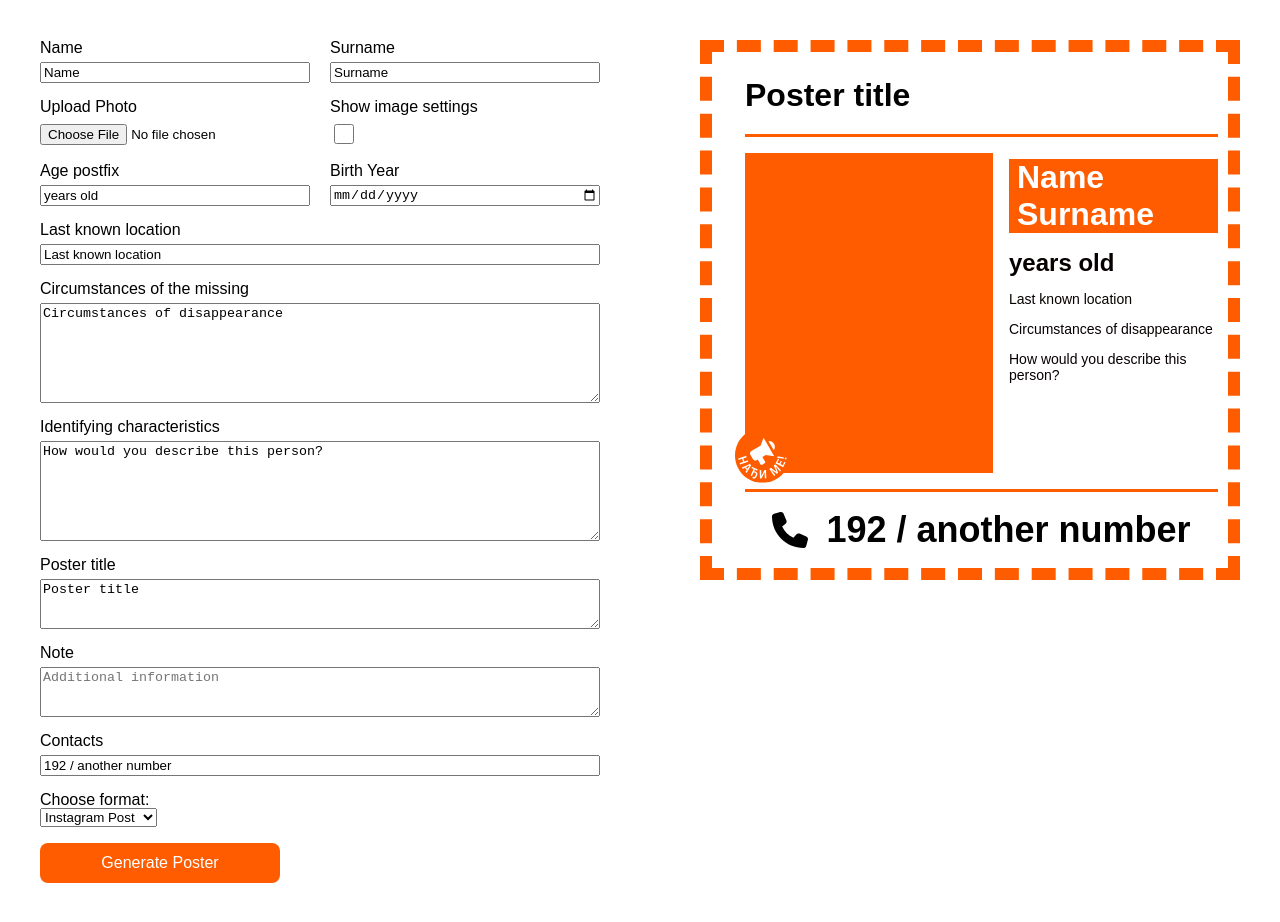
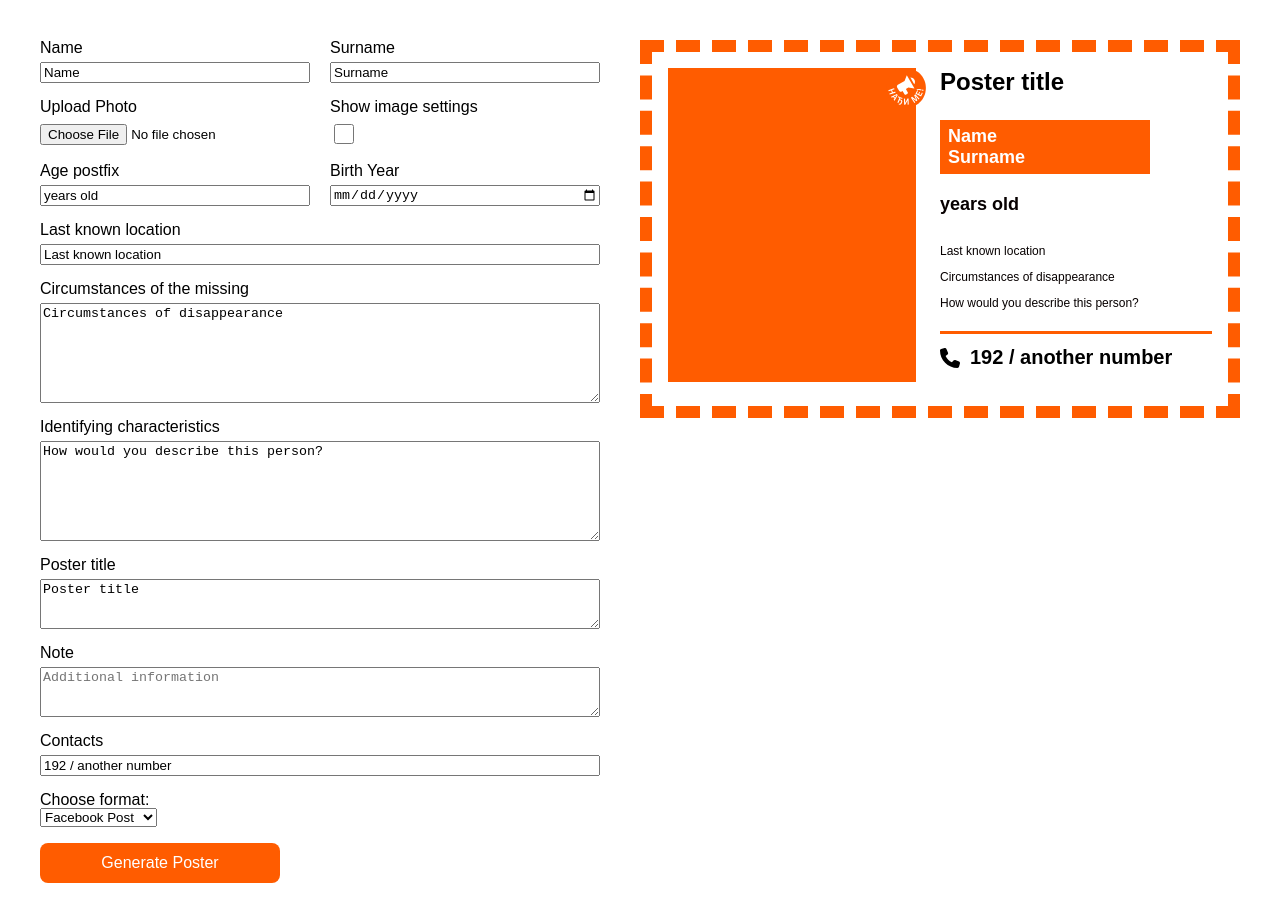
Before and after one commit to dontshoot11/people-search-posters, a SvelteKit app: page / in a window 1280 px wide. Built offline with nearby package versions, Linux system fonts and the light colour scheme.

Commit message:
add one more format

```diff
--- a/src/pageComponents/posterGenerator/components/Poster/Poster.svelte
+++ b/src/pageComponents/posterGenerator/components/Poster/Poster.svelte
@@ -63,6 +63,16 @@
       style="background-image: url({file}); background-position: {photoPositionX}% {photoPositionY}%; background-size: {photoScale}%; "
     ></div>
     <div class={`${styles.infoBlockTextContent} ${styles[format]}`}>
+      {#if format === "fbpost"}
+        <div class={`${styles.titleWrap} ${styles[format]}`}>
+          <div
+            class={`${styles.title} ${styles[format]}`}
+            data-block="text-block"
+          >
+            {title}
+          </div>
+        </div>
+      {/if}
       <div
         class={`${styles.nameBlock} ${styles[format]}`}
         data-container="text-container"
@@ -76,7 +86,10 @@
           data-block="text-block">{surname}</span
         >
       </div>
-      <div class={styles.ageBlock} data-container="text-container">
+      <div
+        class={`${styles.ageBlock} ${styles[format]}`}
+        data-container="text-container"
+      >
         <div class={styles.ageWrap}>
           {#if age}
             <span
@@ -89,7 +102,10 @@
             data-block="text-block">{agePostfix}</span
           >
         </div>
-        <span class={styles.birthdate} data-block="text-block">
+        <span
+          class={`${styles.birthdate} ${styles[format]}`}
+          data-block="text-block"
+        >
           {#if birthdate}
             ({birthdate})
           {/if}
@@ -109,14 +125,32 @@
         <div class={`${styles.circumstancesBlockEl} ${styles[format]}`}>
           {identifyingFeatures}
         </div>
+        {#if note.length > 0 && format === "fbpost"}
+          <div
+            class={`${styles.note} ${styles[format]}`}
+            data-block="text-block"
+          >
+            {note}
+          </div>
+        {/if}
       </div>
       {#if note.length > 0 && format === "igpost"}
         <div class={`${styles.note} ${styles[format]}`} data-block="text-block">
           {note}
         </div>
       {/if}
+
+      {#if format === "fbpost"}
+        <div
+          class={`${styles.contacts} ${styles[format]}`}
+          data-block="text-block"
+        >
+          {contacts}
+        </div>
+      {/if}
     </div>
   </div>
+  {#if format === "igstory" || format === "igpost"}
     <div class={styles.contactsBlock}>
       {#if format === "igstory"}
         <div class={`${styles.titleWrap} ${styles[format]}`}>
@@ -133,8 +167,14 @@
           {note}
         </div>
       {/if}
-    <div class={`${styles.contacts} ${styles[format]}`} data-block="text-block">
+      {#if format === "igstory" || format === "igpost"}
+        <div
+          class={`${styles.contacts} ${styles[format]}`}
+          data-block="text-block"
+        >
           {contacts}
         </div>
+      {/if}
     </div>
+  {/if}
 </div>
--- a/src/pageComponents/posterGenerator/components/Poster/style.module.css
+++ b/src/pageComponents/posterGenerator/components/Poster/style.module.css
@@ -2,18 +2,23 @@
   flex-shrink: 0;
   border: 12rem dashed var(--accent-color);
   padding: 33rem;
-  display: flex;
-  flex-direction: column;
-  justify-content: space-between;
+  display: grid;
+
   &.igstory {
     width: 540rem;
     height: 960rem;
     padding: 33rem;
+    grid-template-rows: 1fr 1fr;
   }
   &.igpost {
     width: 540rem;
     height: 540rem;
     padding: 10rem 10rem 10rem 33rem;
+  }
+  &.fbpost {
+    width: 600rem;
+    height: 378rem;
+    padding: 16rem;
   }
 }
 
@@ -54,21 +59,34 @@
       }
     }
   }
+  &.fbpost {
+    width: 248rem;
+    height: 314rem;
+    &.imageLabel {
+      &:before {
+        height: 40rem;
+        width: 40rem;
+        top: 0rem;
+        right: -10rem;
+      }
+    }
+  }
 }
 
 .infoBlock {
   display: grid;
   grid-template-columns: 1fr 1fr;
-  border-bottom: 3rem solid var(--accent-color);
-  padding-bottom: 33rem;
+  height: 100%;
   &.igstory {
     gap: 12rem;
     padding-bottom: 33rem;
+    border-bottom: 3rem solid var(--accent-color);
   }
   &.igpost {
     padding-top: 1em;
     gap: 16rem;
     padding-bottom: 1em;
+    border-bottom: 3rem solid var(--accent-color);
   }
 }
 
@@ -78,6 +96,10 @@
   &.igpost {
     padding-top: 6rem;
   }
+  &.fbpost {
+    display: grid;
+    align-items: start;
+  }
 }
 
 .nameBlock {
@@ -85,7 +107,6 @@
   color: var(--bg-color);
   line-height: normal;
   font-weight: 900;
-  padding: 4rem 14rem;
   display: flex;
   flex-direction: column;
   &.igstory {
@@ -95,6 +116,12 @@
   &.igpost {
     font-size: 32rem;
     padding: 0 8rem;
+  }
+  &.fbpost {
+    margin-top: 0.4em;
+    font-size: 18rem;
+    padding: 6rem 8rem;
+    max-width: 210rem;
   }
 }
 
@@ -110,34 +137,54 @@
 
 .ageBlock {
   color: var(--font-secondary);
-  margin-top: 1em;
   display: flex;
   align-items: center;
   gap: 0.5em;
+  &.igstory {
+    margin-top: 1em;
+  }
+  &.igpost {
+    margin-top: 1em;
+  }
+  &.fbpost {
+    margin-top: 0.2em;
+  }
 }
 
 .age {
   font-weight: 900;
-  font-size: 24rem;
   line-height: normal;
   &.igstory {
+    font-size: 24rem;
     max-height: 32rem;
   }
   &.igpost {
+    font-size: 24rem;
+    max-height: 32rem;
+  }
+  &.fbpost {
+    font-size: 18rem;
     max-height: 32rem;
   }
 }
 
 .birthdate {
-  font-size: 16rem;
   line-height: normal;
   height: 1em;
   min-width: 3em;
+  &.igstory {
+    font-size: 16rem;
+  }
+  &.igpost {
+    font-size: 16rem;
+  }
+  &.fbpost {
+    font-size: 10rem;
+  }
 }
 
 .circumstancesBlock {
   color: var(--font-secondary);
-  font-size: 16rem;
   line-height: normal;
   display: inline-block;
   &.igstory {
@@ -147,6 +194,12 @@
   &.igpost {
     font-size: 14rem;
     max-height: 170rem;
+  }
+
+  &.fbpost {
+    font-size: 12rem;
+    max-height: 120rem;
+    max-width: 210rem;
   }
 }
 
@@ -163,16 +216,22 @@
 }
 
 .titleWrap {
-  flex: 1;
   display: flex;
   flex-direction: column;
-  border-bottom: 3rem solid var(--accent-color);
+
   &.igstory {
+    height: 100%;
     align-items: center;
     justify-content: center;
+    border-bottom: 3rem solid var(--accent-color);
   }
   &.igpost {
     padding-bottom: 6rem;
+    align-items: start;
+    justify-content: center;
+    border-bottom: 3rem solid var(--accent-color);
+  }
+  &.fbpost {
     align-items: start;
     justify-content: center;
   }
@@ -198,6 +257,12 @@
     text-align: start;
     justify-content: start;
   }
+  &.fbpost {
+    font-size: 24rem;
+    max-height: 50rem;
+    text-align: start;
+    justify-content: start;
+  }
 }
 
 .note {
@@ -215,6 +280,11 @@
     text-align: start;
     justify-content: start;
   }
+  &.fbpost {
+    padding: 1em 0 0 0;
+    text-align: start;
+    justify-content: start;
+  }
 }
 
 .contacts {
@@ -222,8 +292,7 @@
   line-height: normal;
   white-space: nowrap;
   display: flex;
-  align-items: center;
-  justify-content: center;
+
   gap: 0.5em;
   &:before {
     content: "";
@@ -237,10 +306,23 @@
     margin: 0.79em 0;
     font-size: 38rem;
     max-height: 42rem;
+    align-items: center;
+    justify-content: center;
   }
   &.igpost {
     margin: 0.2em 0;
     font-size: 36rem;
     max-height: 42rem;
+    align-items: center;
+    justify-content: center;
+  }
+  &.fbpost {
+    margin: 0.2em 0;
+    font-size: 20rem;
+    max-height: 40rem;
+    border-top: 3rem solid var(--accent-color);
+    padding-top: 12rem;
+    align-items: center;
+    justify-content: start;
   }
 }
--- a/src/stores/formStore.ts
+++ b/src/stores/formStore.ts
@@ -12,7 +12,7 @@ export const formData = writable<TFormData>({
   circumstances: "Circumstances of disappearance",
   identifyingFeatures: "How would you describe this person?",
   note: "",
-  format: "igpost",
+  format: "fbpost",
   file: "",
   showImageLabel: true,
   photoScale: 100,
--- a/src/utils/generateFile.ts
+++ b/src/utils/generateFile.ts
@@ -58,11 +58,11 @@ export const generateFile = async () => {
       const canvas = await html2canvas(element, {
         scale: scale,
         logging: false,
-        width: canvasWidth, // Текущая ширина элемента
+        width: canvasWidth,
         height: canvasHeight,
       });
 
-      const imgData = canvas.toDataURL("image/jpeg", 0.98);
+      const imgData = canvas.toDataURL("image/jpeg", 1);
       const link = document.createElement("a");
       link.href = imgData;
       link.download = "poster.jpg";
```
Lines whose indentation alone changed are shown as unchanged.
